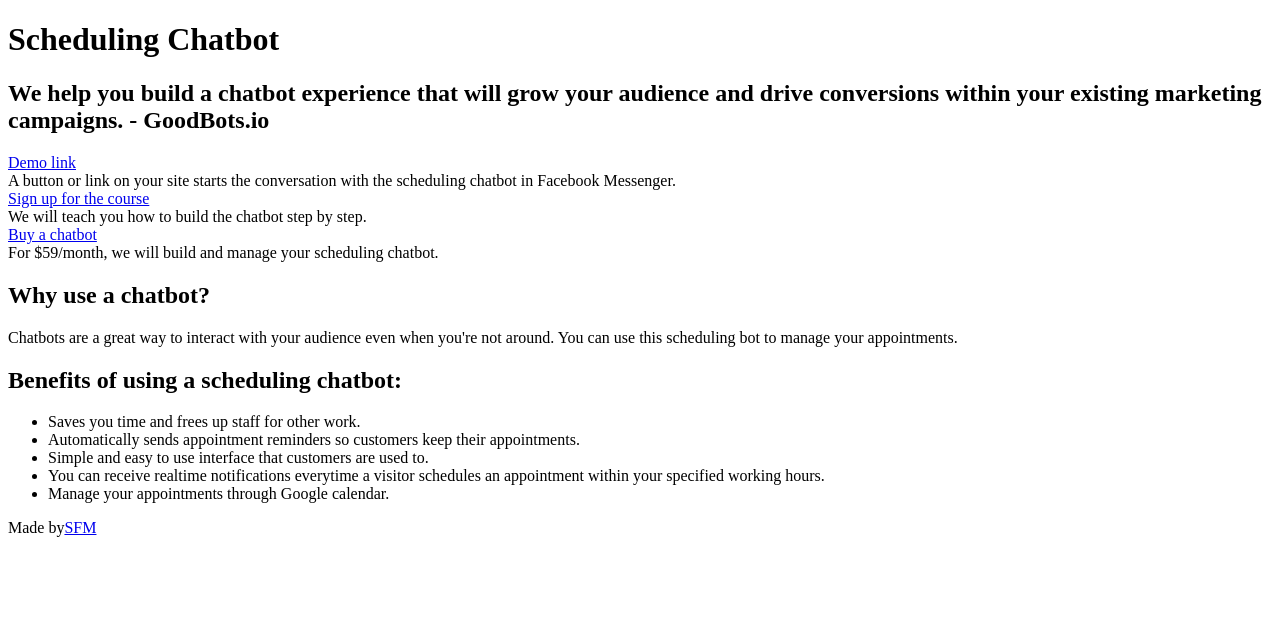
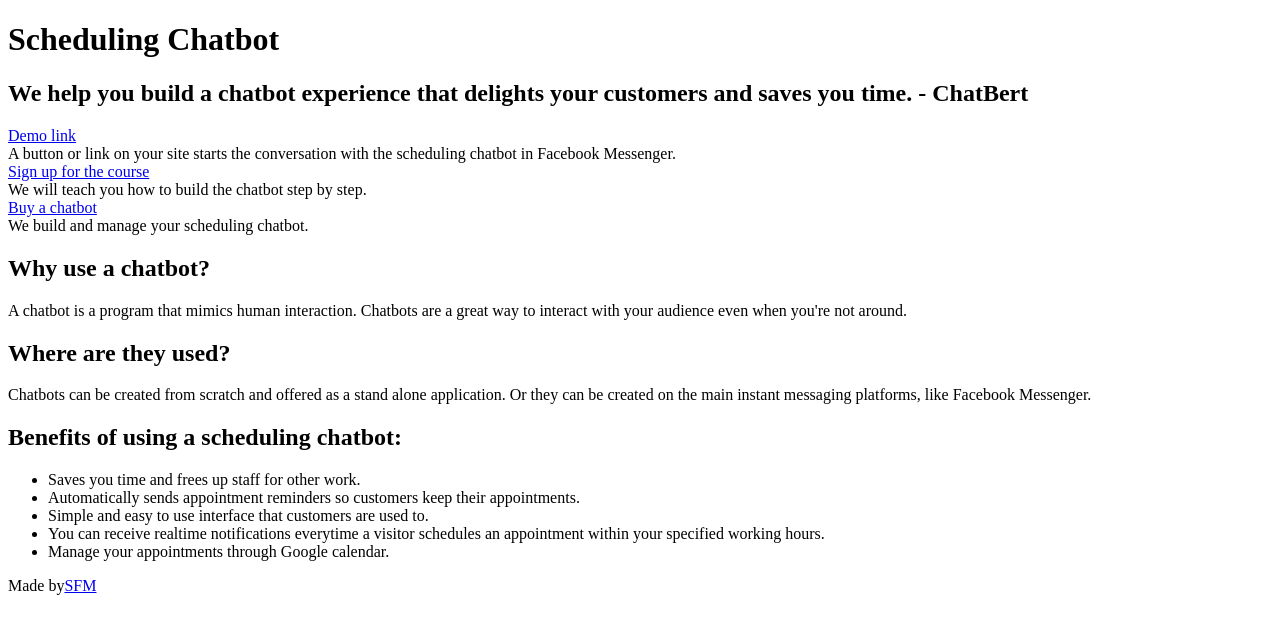
Before and after one commit to RoskiDeluge/sfmbots, a Next.js app: page / in a window 1280 px wide. Shown: the top 634 px of the page. Built offline with nearby package versions, Linux system fonts and the light colour scheme.

Commit message:
Copy and styling changes

```diff
--- a/pages/index.js
+++ b/pages/index.js
@@ -7,15 +7,14 @@ export default function Home() {
           Scheduling Chatbot
         </h1>
         <h2 className="mb-8 text-2xl">
-          We help you build a chatbot experience that will grow your audience
-          and drive conversions within your existing marketing campaigns. -
-          GoodBots.io
+          We help you build a chatbot experience that delights your customers
+          and saves you time. - ChatBert
         </h2>
         {/* Sales Copy: Dream/Pain/Fix */}
         <div className="my-10 grid grid-cols-1 lg:grid-cols-4 gap-4">
           <div className=" bg-white border-2 rounded-lg shadow p-4 text-gray-700 text-xl space-x-3">
             <a href="https://m.me/sfirstm?ref=book_call" target="_blank">
-              <span className="inline-block py-1 px-3 rounded bg-red-600 text-red-100">
+              <span className="inline-block py-1 px-3 rounded bg-yellow-400 text-blue-900">
                 Demo link
               </span>
             </a>
@@ -49,16 +48,22 @@ export default function Home() {
             </span>
             <span>
               <br />
-              For $59/month, we will build and manage your scheduling chatbot.
+              We build and manage your scheduling chatbot.
             </span>
           </div>
         </div>
         <div className="prose">
           <h2>Why use a chatbot?</h2>
           <p>
-            Chatbots are a great way to interact with your audience even when
-            you're not around. You can use this scheduling bot to manage your
-            appointments.
+            A chatbot is a program that mimics human interaction. Chatbots are a
+            great way to interact with your audience even when you're not
+            around.
+          </p>
+          <h2>Where are they used?</h2>
+          <p>
+            Chatbots can be created from scratch and offered as a stand alone
+            application. Or they can be created on the main instant messaging
+            platforms, like Facebook Messenger.
           </p>
           <h2>Benefits of using a scheduling chatbot:</h2>
           <ul>
```
